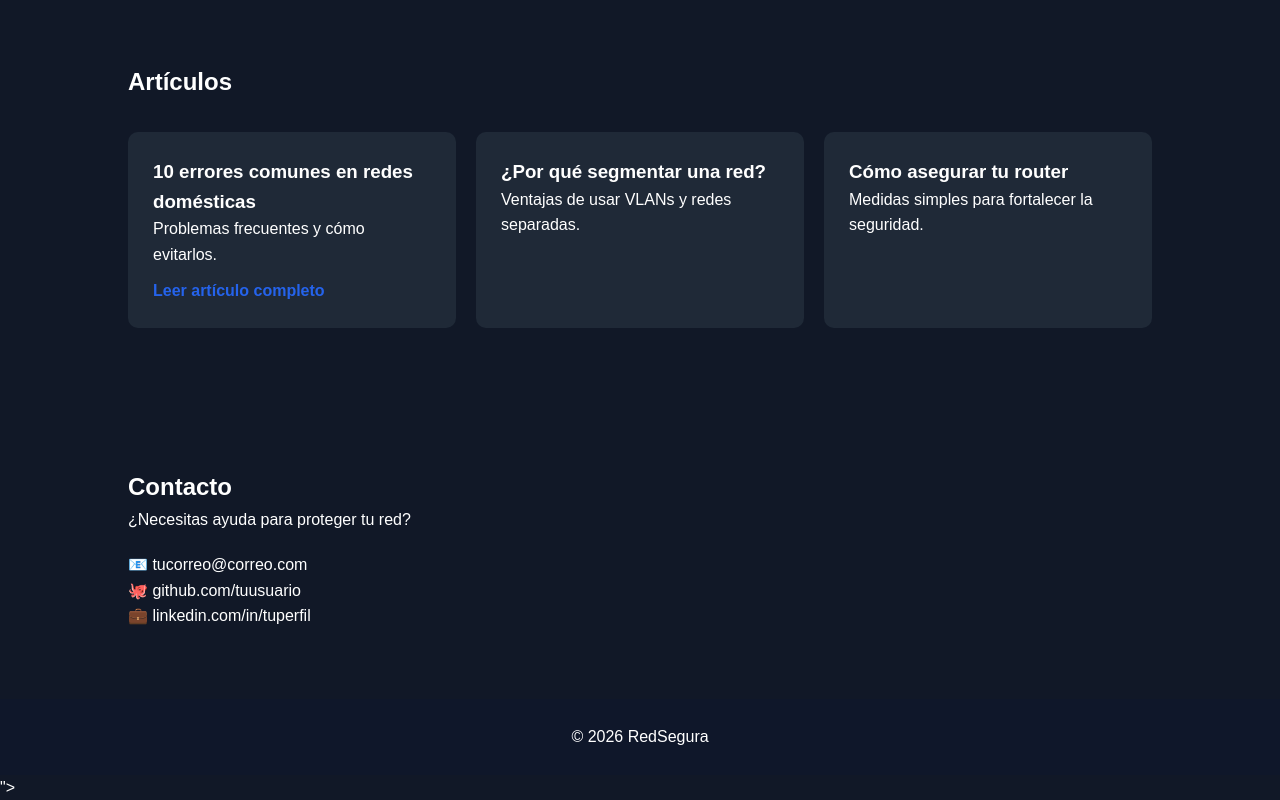
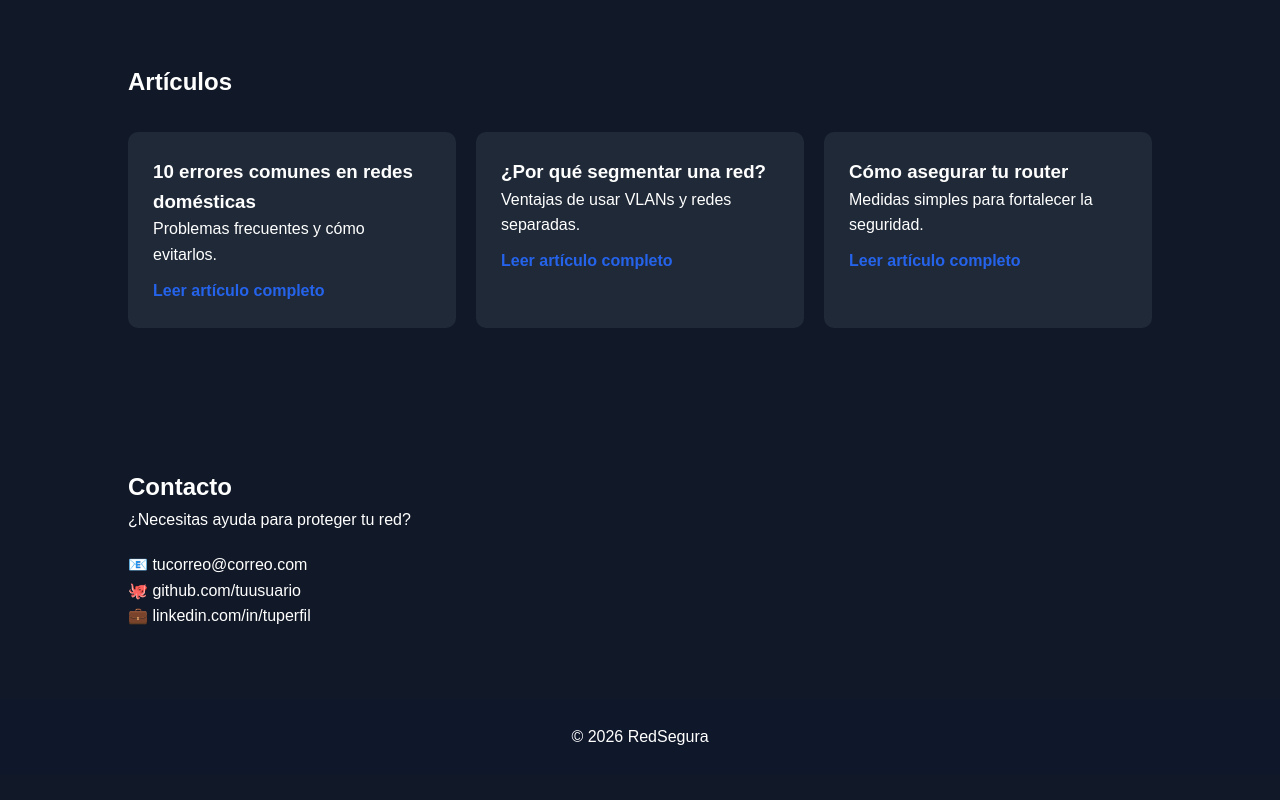
Before and after one commit to Carlos-hash-010164100/SeCrEd, a plain HTML site: page index.html in a window 1280 px wide. Shown: the part 1538-2338 px from the top of the page. After the commit the page ends 2313 px from the top, so only its background shows below. Drawn offline with Linux system fonts and the light colour scheme.

Commit message:
Update index.html

```diff
--- a/index.html
+++ b/index.html
@@ -122,11 +122,13 @@
             <div class="card">
                 <h3>¿Por qué segmentar una red?</h3>
                 <p>Ventajas de usar VLANs y redes separadas.</p>
+                <a href="articulos/por-que-segmentar-una-red.html">Leer artículo completo</a>
             </div>
 
             <div class="card">
                 <h3>Cómo asegurar tu router</h3>
                 <p>Medidas simples para fortalecer la seguridad.</p>
+                <a href="articulos/como-asegurar-tu-router.html">Leer artículo completo</a>
             </div>
 
         </div>
@@ -153,8 +155,3 @@
 </body>
 
 </html>
-"></script>
-
-</body>
-
-</html>
```
